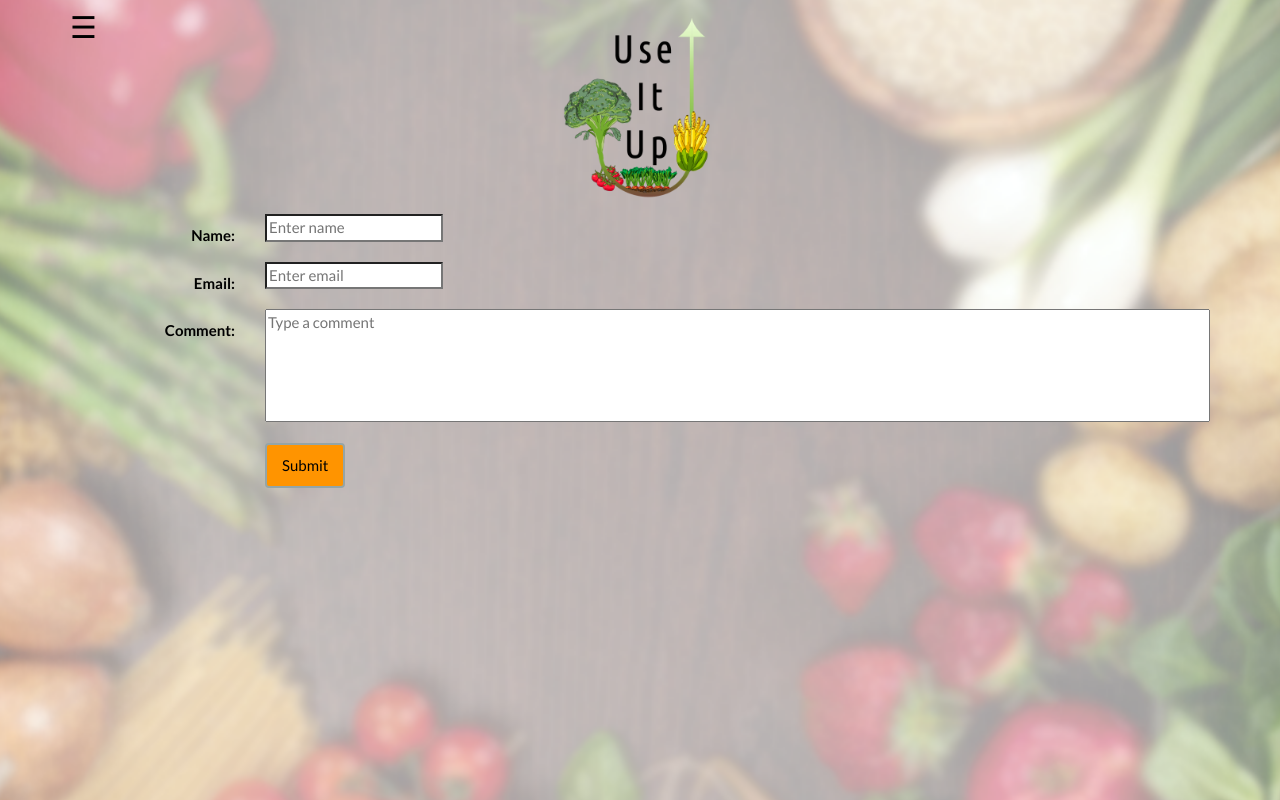
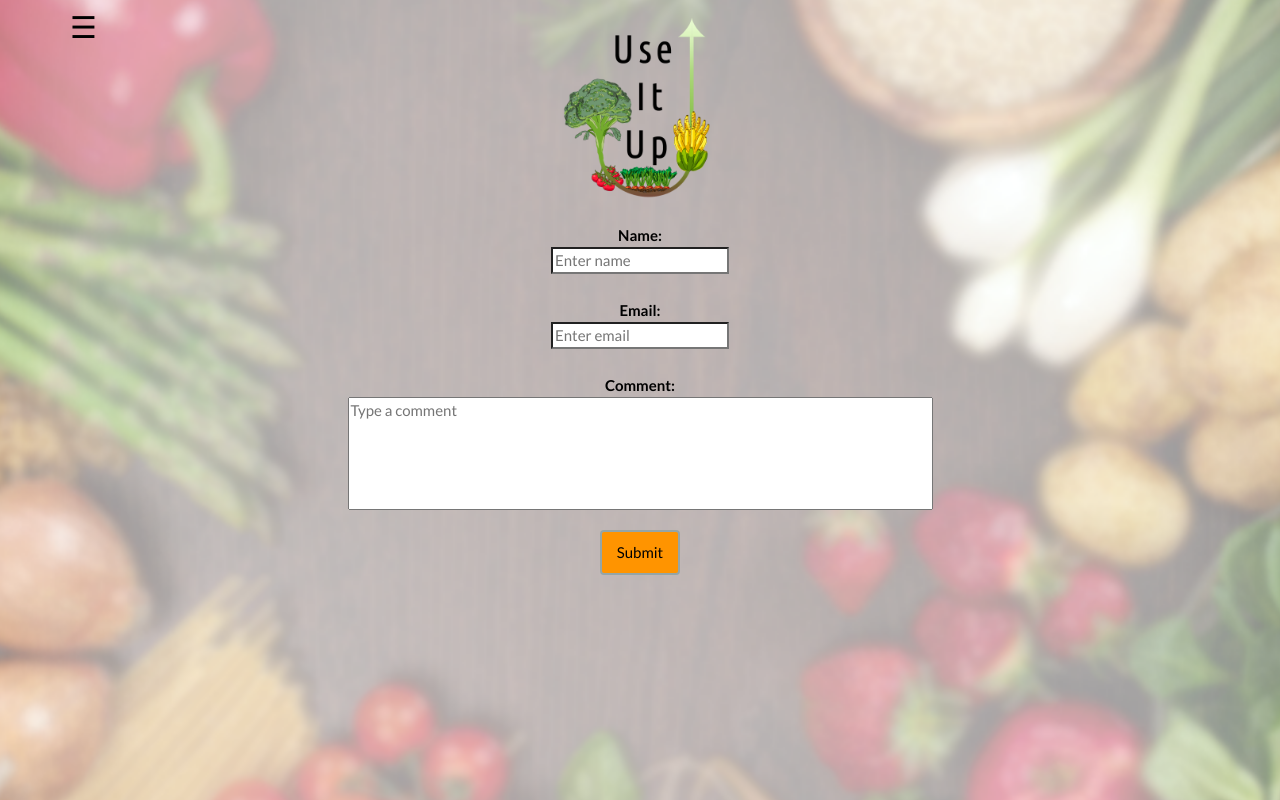
Before and after one commit to aaaaalammmmm/COMP2910-Project, a PHP site: page /contactus.php in a window 1280 px wide. Run offline with PHP 8.4, Linux system fonts and the light colour scheme; some libraries are stand-ins or nearby versions.

Commit message:
added script for contact us

```diff
--- a/contactus.php
+++ b/contactus.php
@@ -1,31 +1,65 @@
 <?php include 'header.php';?>
-<div>
-  <form class="form-horizontal center-block" action="" method="post">
+<div id="message">
+  <form class="form-horizontal center-block" id="contact" action="email.php" method="post">
     <div class="form-group">
-      <label class="control-label col-sm-2">Name:</label>
-      <div class="col-sm-10">
-        <input type="text" maxlength = "30" placeholder="Enter name" name="Name"/>
+      <label class="control-label">Name:</label>
+      <div>
+        <input class="contact-input" type="text" maxlength = "30" placeholder="Enter name" name="Name"/>
       </div>
     </div>
     <div class="form-group">
-      <label class="control-label col-sm-2">Email:</label>
-      <div class="col-sm-10">
-        <input type="text" maxlength="30" placeholder="Enter email" name="Email"/>
+      <label class="control-label">Email:</label>
+      <div>
+        <input class="contact-input" type="text" maxlength="30" placeholder="Enter email" name="Email"/>
       </div>
     </div>
     <div class="form-group">
-      <label class="control-label col-sm-2">Comment:</label>
-      <div class="col-sm-10">
+      <label class="control-label">Comment:</label>
+      <div>
         <textarea rows="5" name="Comment" placeholder="Type a comment"></textarea>
       </div>
     </div>
     <div class="form-group">
-      <div class="col-sm-offset-2 col-sm-10">
-        <button type="submit" class="btn btn-default" name="send">Submit</button>
+      <div>
+        <button type="submit" class="btn btn-default" name="send" onClick="">Submit</button>
       </div>
     </div>
   </form>
 </div>
 
+<!-- Modal -->
+<div class="modal fade" id="myModal" role="dialog">
+  <div class="modal-dialog">
+
+    <!-- Modal content-->
+    <div class="modal-content">
+      <div class="modal-header">
+        <button type="button" class="close" data-dismiss="modal">&times;</button>
+        <h4 class="modal-title">Submission Successful</h4>
+      </div>
+
+      <div class="modal-footer">
+        <button type="button" class="btn btn-default" data-dismiss="modal">Close</button>
+      </div>
+    </div>
+
+  </div>
 </div>
 <?php include 'footer.php';?>
+
+<script>
+  $(function() {
+    $("#contact").on("submit", function(e) {
+      e.preventDefault();
+      $.ajax({
+        url: $(this).attr("action"),
+        type: 'POST',
+        data: $(this).serialize(),
+        success: function(data) {
+          document.getElementById("contact").reset();
+          $("#myModal").modal();
+        }
+      });
+    });
+  });
+</script>
--- a/styles/style.css
+++ b/styles/style.css
@@ -160,10 +160,28 @@ body {
 
 
 /* Widens the search bar on large devices (large desktops, 1200px and up) */
-@media (min-width: 1200px) { .home-search { width: 800px; } }
+@media (min-width: 1200px) {
+  .home-search { width: 800px; }
+
+  /* disables resize for text area */
+  textarea {
+    resize: none;
+    width: 50%;
+  }
+}
 
 /* Sets the search bar on mobile devices */
-@media (max-width: 1000px) { .home-search { width: 100%; } }
+@media (max-width: 1000px) {
+  .home-search { width: 100%; }
+  textarea {
+    width: 100%;
+    resize: none;
+  }
+
+  .contact-input {
+    width: 100%;
+  }
+}
 
 /* styingling for sidebar */
 .sidenav {
@@ -242,11 +260,7 @@ body {
   color: black;
 }
 
-/* disables resize for text area */
-textarea {
-  resize: none;
-  width: 100%;
-}
+
 
 /* Centers sotarge text in tablets */
 @media screen and (min-height: 1024px){
@@ -258,3 +272,7 @@ textarea {
   .storageText {width: 50%;}
   .storageText {margin: auto;}
 }
+
+#message {
+  text-align: center;
+}
```
Also changed, not shown: email.php (added, +9 -0 lines), js/scripts.js (line endings or trailing spaces).
